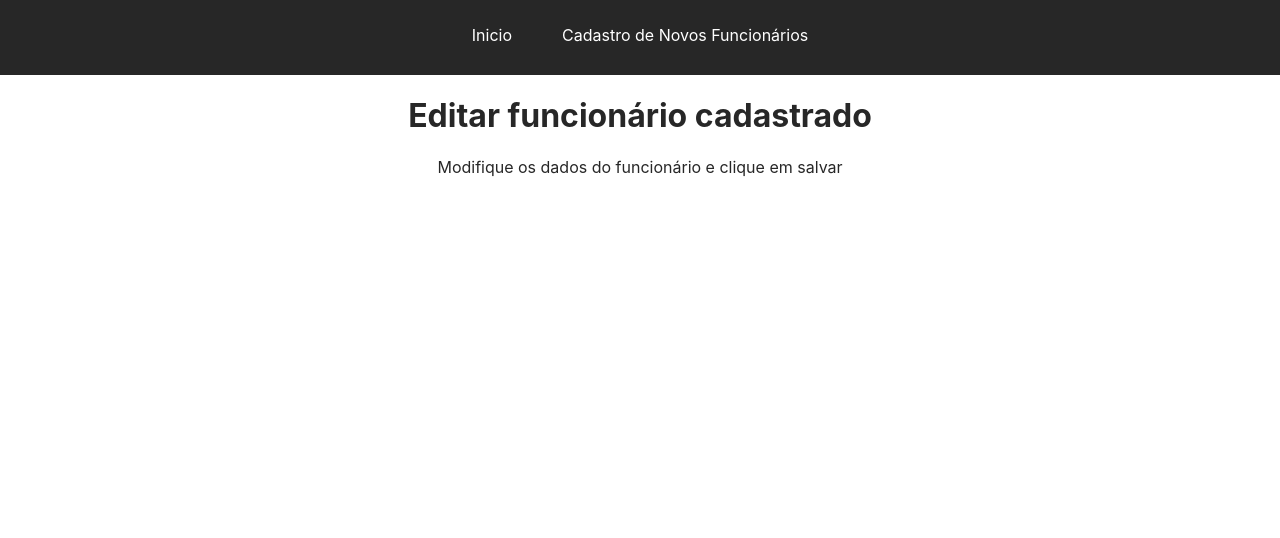
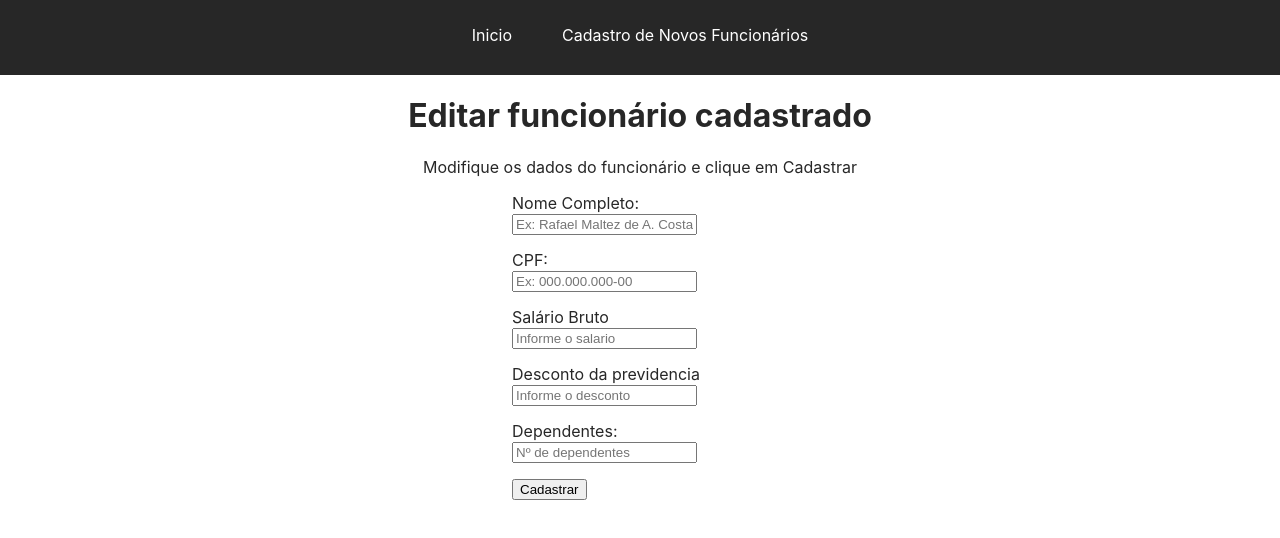
Before and after one commit to rafaelmaltez/ttp-react-seidor, a React (Create React App) app: page /edit/1 in a window 1280 px wide. Shown: the top 538 px of the page. Built offline with nearby package versions, Linux system fonts and the light colour scheme.

Commit message:
cria componente de Formulario para a pagina de ediçao de funcionario e recebe o funcionario via match.params.name

```diff
--- /dev/null
+++ b/src/components/EmployeeForm.js
@@ -0,0 +1,71 @@
+import React, { Component } from 'react'
+
+export default class EmployeeForm extends Component {
+  render() {
+    return (
+      <div className="form-container">
+      <form>
+        <div className="form-group">
+          <label>
+            Nome Completo:<br/>
+              <input
+              name="nome"
+              type="text"
+              placeholder="Ex: Rafael Maltez de A. Costa"
+              required
+            />
+          </label>
+        </div>
+        <div className="form-group">
+          <label>
+            CPF:<br/>
+            <input
+              name="cpf"
+              type="text"
+              placeholder="Ex: 000.000.000-00"
+              pattern="\d{3}\.\d{3}\.\d{3}-\d{2}"
+              required
+            />
+          </label>
+        </div>
+        <div className="form-group">
+          <label>
+            Salário Bruto<br/>
+            <input
+              name="salario"
+              type="number"
+              step={0.01}
+              placeholder="Informe o salario"
+              required
+            />
+          </label>
+        </div>
+        <div className="form-group">
+        <label>
+          Desconto da previdencia<br/>
+            <input
+            name="desconto"
+            type="number"
+            step={0.01}
+            placeholder="Informe o desconto"
+            required
+          />
+        </label>
+        </div>
+        <div className="form-group">
+        <label>
+          Dependentes:<br/>
+            <input
+            type="number"
+            min={0}
+            placeholder="Nº de dependentes"
+            required
+          />
+        </label>
+          </div>
+        <button type="submit">Cadastrar</button>
+      </form>
+    </div>
+    )
+  }
+}
--- a/src/components/TableRows.js
+++ b/src/components/EmployeeTable.js
@@ -3,7 +3,7 @@ import { IRRFDiscountCalc } from '../data/baseCalcs';
 
 import { Redirect } from 'react-router-dom';
 
-export default class TableRows extends Component {
+export default class EmployeeTable extends Component {
   constructor(props) {
     super(props);
     this.handleClick = this.handleClick.bind(this);
--- a/src/components/EmployeesList.js
+++ b/src/components/EmployeesList.js
@@ -1,5 +1,5 @@
 import React, { Component } from 'react'
-import TableRows from './TableRows';
+import EmployeeTable from './EmployeeTable';
 
 import employees from '../data/employees';
 
@@ -8,7 +8,7 @@ export default class EmployeesList extends Component {
     return (
       <div className='employees-list'>
       <h1 className="main-title">Seus funcionários</h1>
-      <TableRows employees={ employees }/>
+      <EmployeeTable employees={ employees }/>
       </div>
 
     )
--- a/src/pages/Edit.js
+++ b/src/pages/Edit.js
@@ -1,11 +1,18 @@
 import React, { Component } from 'react'
+import EmployeeForm from '../components/EmployeeForm';
+import employees from '../data/employees';
 
 export default class Edit extends Component {
   render() {
+    const {match: { params: { name } } } = this.props;
+    const employeeToEdit = employees
+    .find((employee) => employee.nome === name );
+    console.log(employeeToEdit)
     return (
       <div>
         <h1>Editar funcionário cadastrado</h1>
-        <p>Modifique os dados do funcionário e clique em salvar</p>
+        <p>Modifique os dados do funcionário e clique em Cadastrar</p>
+        <EmployeeForm employeeToEdit={ employeeToEdit}/>
       </div>
     )
   }
--- a/src/pages/Register.js
+++ b/src/pages/Register.js
@@ -1,78 +1,17 @@
 import React, { Component } from 'react'
+import EmployeeForm from '../components/EmployeeForm';
 
 export default class Register extends Component {
   constructor(props) {
     super(props)
-    this.state = [];
+    this.state = {};
   }
   render() {
     return (
       <>
         <h1>Cadastro de novo funcioário</h1>
         <h2>Informe os dados do funcionário:</h2>
-        <div className="form-container">
-          <form>
-            <div className="form-group">
-              <label>
-                Nome Completo:<br/>
-                  <input
-                  name="nome"
-                  type="text"
-                  placeholder="Ex: Rafael Maltez de A. Costa"
-                  required
-                />
-              </label>
-            </div>
-            <div className="form-group">
-              <label>
-                CPF:<br/>
-                <input
-                  name="cpf"
-                  type="text"
-                  placeholder="Ex: 000.000.000-00"
-                  pattern="\d{3}\.\d{3}\.\d{3}-\d{2}"
-                  required
-                />
-              </label>
-            </div>
-            <div className="form-group">
-              <label>
-                Salário Bruto<br/>
-                <input
-                  name="salario"
-                  type="number"
-                  step={0.01}
-                  placeholder="Informe o salario"
-                  required
-                />
-              </label>
-            </div>
-            <div className="form-group">
-            <label>
-              Desconto da previdencia<br/>
-                <input
-                name="desconto"
-                type="number"
-                step={0.01}
-                placeholder="Informe o desconto"
-                required
-              />
-            </label>
-            </div>
-            <div className="form-group">
-            <label>
-              Dependentes:<br/>
-                <input
-                type="number"
-                min={0}
-                placeholder="Nº de dependentes"
-                required
-              />
-            </label>
-              </div>
-            <button type="submit">Cadastrar</button>
-          </form>
-        </div>
+        <EmployeeForm />
       </>
     )
   }
```
